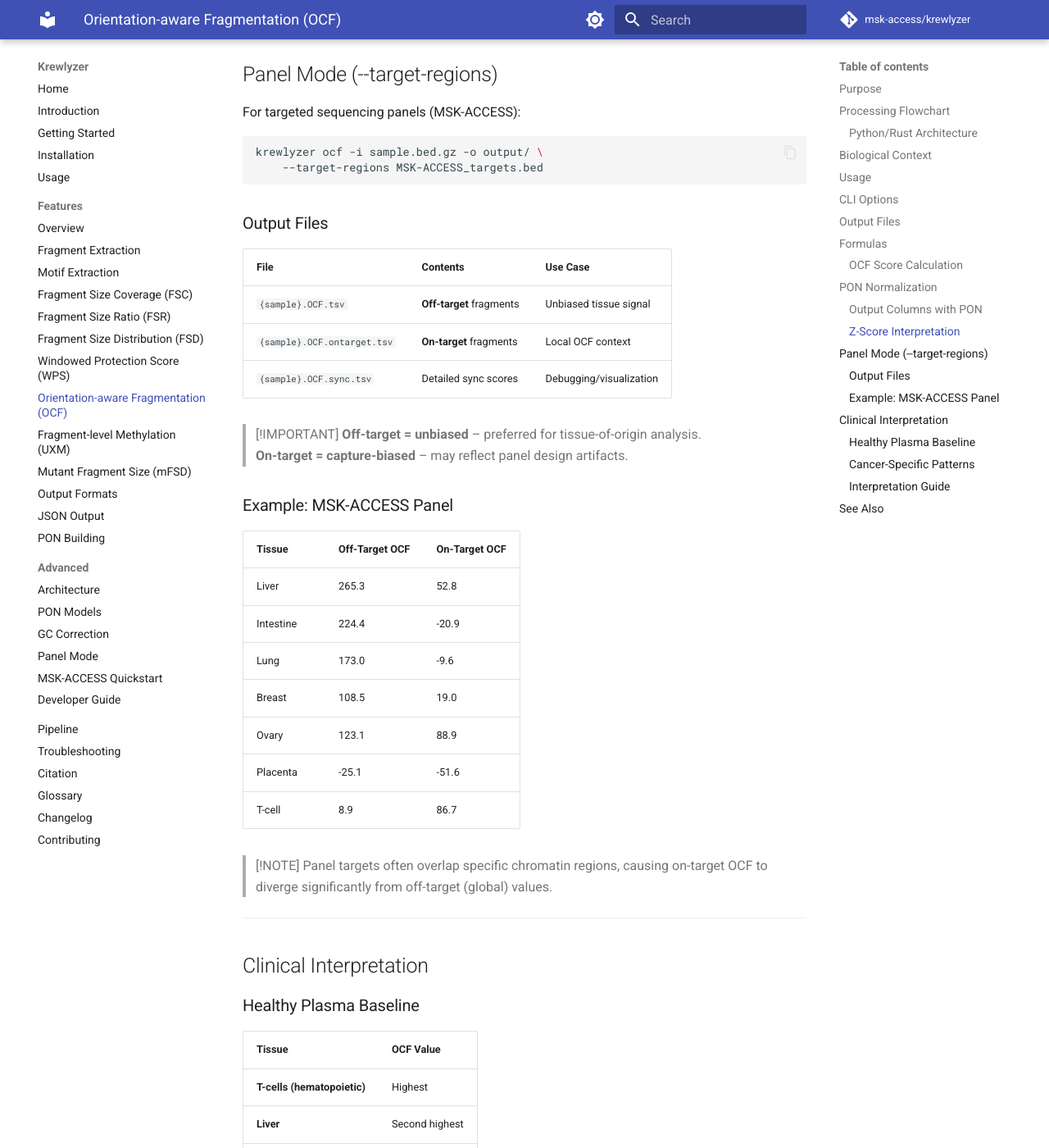
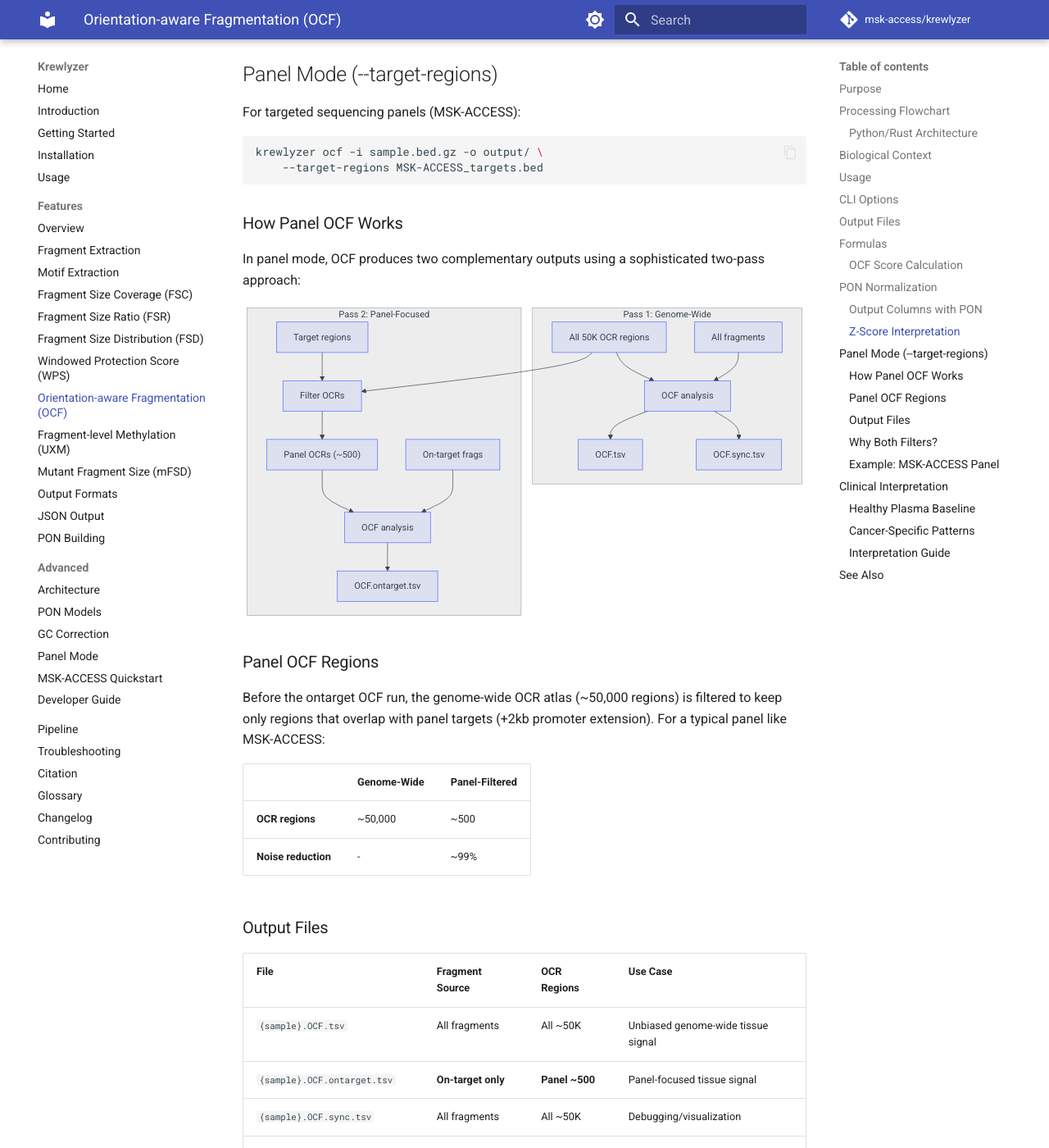
Before and after one commit to msk-access/krewlyzer, an MkDocs documentation site: the page built from docs/features/ocf.md, in a window 1280 px wide and 1400 px high, scrolled down 4487 px. Shown: the whole window at 82% size. Built offline with MkDocs 1.6.1 and Material for MkDocs 9.7.7, drawn with Linux system fonts in a browser that asks for light colours; comment, search, counter and statistics services are not loaded; some of the changed text lies outside the part shown.

Commit message:
Expand fragment size channels and OCF panel support
Adds a sixth 'ultra_long' fragment size channel (401-1000bp) to FSC and extends FSD/GC correction to 187/188 bins (up to 1000bp) for improved necrosis/fetal cfDNA detection. Updates documentation, Rust, and Python code to support the new channels and bins. Refactors OCF panel mode to use a two-pass approach with panel-filtered OCR regions, providing more accurate panel-specific tissue-of-origin signals and new output files. Removes unused empty_exclude_regions.bed files and updates GC reference Parquet files.

````diff
--- a/docs/features/ocf.md
+++ b/docs/features/ocf.md
@@ -156,22 +156,75 @@
     --target-regions MSK-ACCESS_targets.bed
 ```
 
+### How Panel OCF Works
+
+In panel mode, OCF produces two complementary outputs using a sophisticated two-pass approach:
+
+```mermaid
+flowchart TB
+    subgraph "Pass 1: Genome-Wide"
+        OCR1["All 50K OCR regions"] --> RUN1["OCF analysis"]
+        FRAGS1["All fragments"] --> RUN1
+        RUN1 --> OCF["OCF.tsv"]
+        RUN1 --> SYNC["OCF.sync.tsv"]
+    end
+
+    subgraph "Pass 2: Panel-Focused"
+        OCR2["Panel OCRs (~500)"] --> RUN2["OCF analysis"]
+        TARGET["Target regions"] --> FILTER["Filter OCRs"]
+        OCR1 --> FILTER
+        FILTER --> OCR2
+        FRAGS2["On-target frags"] --> RUN2
+        RUN2 --> OCFON["OCF.ontarget.tsv"]
+    end
+```
+
+### Panel OCF Regions
+
+Before the ontarget OCF run, the genome-wide OCR atlas (~50,000 regions) is filtered to keep only regions that overlap with panel targets (+2kb promoter extension). For a typical panel like MSK-ACCESS:
+
+| | Genome-Wide | Panel-Filtered |
+|--|------------|----------------|
+| **OCR regions** | ~50,000 | ~500 |
+| **Noise reduction** | - | ~99% |
+
 ### Output Files
 
-| File | Contents | Use Case |
-|------|----------|----------|
-| `{sample}.OCF.tsv` | **Off-target** fragments | Unbiased tissue signal |
-| `{sample}.OCF.ontarget.tsv` | **On-target** fragments | Local OCF context |
-| `{sample}.OCF.sync.tsv` | Detailed sync scores | Debugging/visualization |
+| File | Fragment Source | OCR Regions | Use Case |
+|------|-----------------|-------------|----------|
+| `{sample}.OCF.tsv` | All fragments | All ~50K | Unbiased genome-wide tissue signal |
+| `{sample}.OCF.ontarget.tsv` | **On-target only** | **Panel ~500** | Panel-focused tissue signal |
+| `{sample}.OCF.sync.tsv` | All fragments | All ~50K | Debugging/visualization |
+| `{sample}.OCF.ontarget.sync.tsv` | On-target only | Panel ~500 | Panel OCF detail |
+| `{sample}.panel_ocf_regions.bed` | - | - | Filtered OCR regions used |
 
-> [!IMPORTANT]
-> **Off-target = unbiased** – preferred for tissue-of-origin analysis.
-> **On-target = capture-biased** – may reflect panel design artifacts.
+> [!NOTE]
+> The `ontarget` naming is consistent with other features (FSD.ontarget, FSC.ontarget).
+> For OCF, ontarget means **both** on-target fragments **AND** panel-filtered OCR regions.
+
+### Why Both Filters?
+
+```mermaid
+flowchart LR
+    subgraph "On-Target Fragments"
+        CAP["Captured near panel genes"]
+    end
+
+    subgraph "Panel OCR Regions"
+        POCR["OCRs near panel genes"]
+    end
+
+    CAP --> BOTH["Same genomic space"]
+    POCR --> BOTH
+    BOTH --> SIGNAL["Maximum signal-to-noise"]
+```
+
+On-target fragments and panel OCR regions both focus on the same genomic space (near panel target genes), so combining both filters maximizes the signal-to-noise ratio for tissue-of-origin detection.
 
 ### Example: MSK-ACCESS Panel
 
-| Tissue | Off-Target OCF | On-Target OCF |
-|--------|---------------|---------------|
+| Tissue | OCF.tsv (Genome-Wide) | OCF.ontarget.tsv (Panel) |
+|--------|----------------------|--------------------------|
 | Liver | 265.3 | 52.8 |
 | Intestine | 224.4 | -20.9 |
 | Lung | 173.0 | -9.6 |
@@ -180,8 +233,9 @@
 | Placenta | -25.1 | -51.6 |
 | T-cell | 8.9 | 86.7 |
 
-> [!NOTE]
-> Panel targets often overlap specific chromatin regions, causing on-target OCF to diverge significantly from off-target (global) values.
+> [!TIP]
+> **Genome-wide OCF** provides the unbiased baseline for tissue-of-origin analysis.
+> **Panel OCF** provides a focused view specific to your assay's target regions.
 
 ---
 
````
Also changed, not shown: docs/advanced/panel-mode.md (+4 -0 lines), docs/features/fsc.md (+6 -4 lines), docs/features/fsd.md (+2 -2 lines), docs/features/mfsd.md (+62 -0 lines), docs/features/motif.md (+46 -0 lines), 11 other files.
